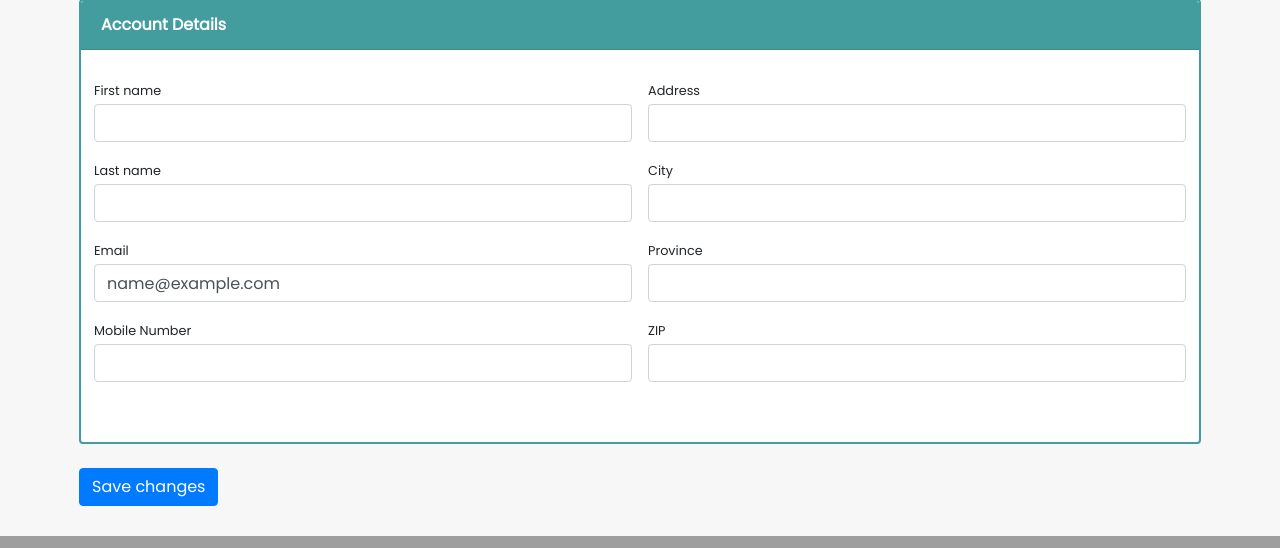
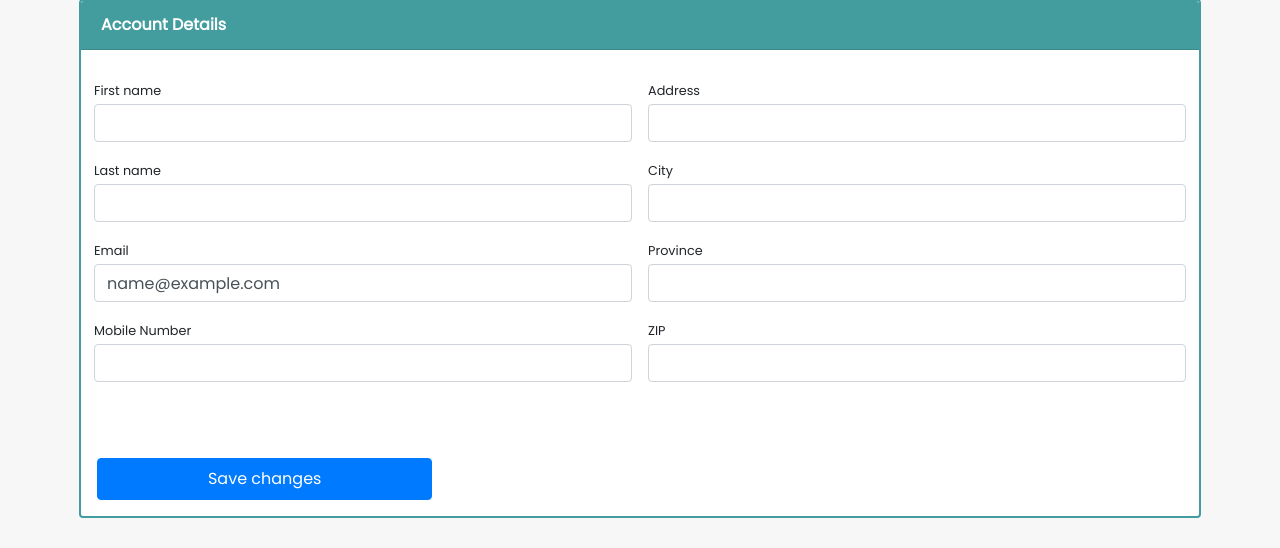
Before and after one commit to princesscarl/frozenhub, a PHP site: page /user_area/edit_account.php in a window 1280 px wide. Shown: the part 739-1287 px from the top of the page. Run offline with PHP 8.4, Linux system fonts and the light colour scheme; the visitor is signed in with stand-in values (Sample User, id 1); data that the repository does not hold is empty; some libraries are stand-ins or nearby versions.

Commit message:
save button

```diff
--- a/user_area/change_password.php
+++ b/user_area/change_password.php
@@ -297,10 +297,11 @@ else{
 
 
                         </div>
+                        <!-- Save changes button-->
+                        <button class="btn btn-primary m-3 p-2" type="submit" name="submit-btn" style="width: 30%; justify-content:center;" >Save changes</button>
+
                         </div>
 
-                        <!-- Save changes button-->
-                        <button class="btn btn-primary" type="submit" name="submit-btn">Save changes</button>
 
 
 
--- a/user_area/edit_account.php
+++ b/user_area/edit_account.php
@@ -305,10 +305,12 @@ else{
 
 
                         </div>
+                        <!-- Save changes button-->
+                        <button class="btn btn-primary m-3 p-2" type="submit" name="submit-btn" style="width: 30%; justify-content:center;" >Save changes</button>
                         </div>
 
-                        <!-- Save changes button-->
-                        <button class="btn btn-primary" type="submit" name="submit-btn">Save changes</button>
+
+
                     </form>
                 </div>
             </div>
```
